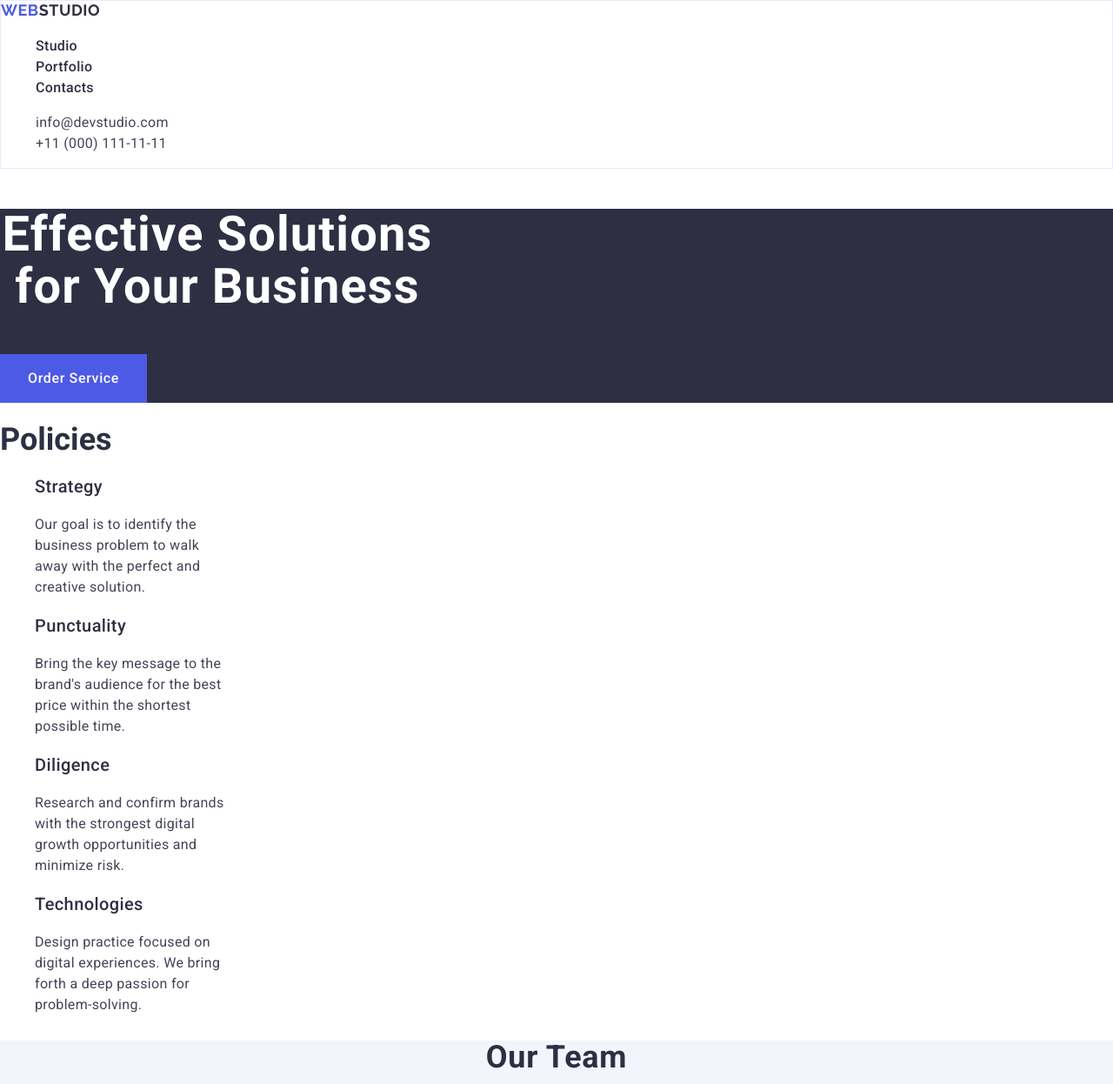
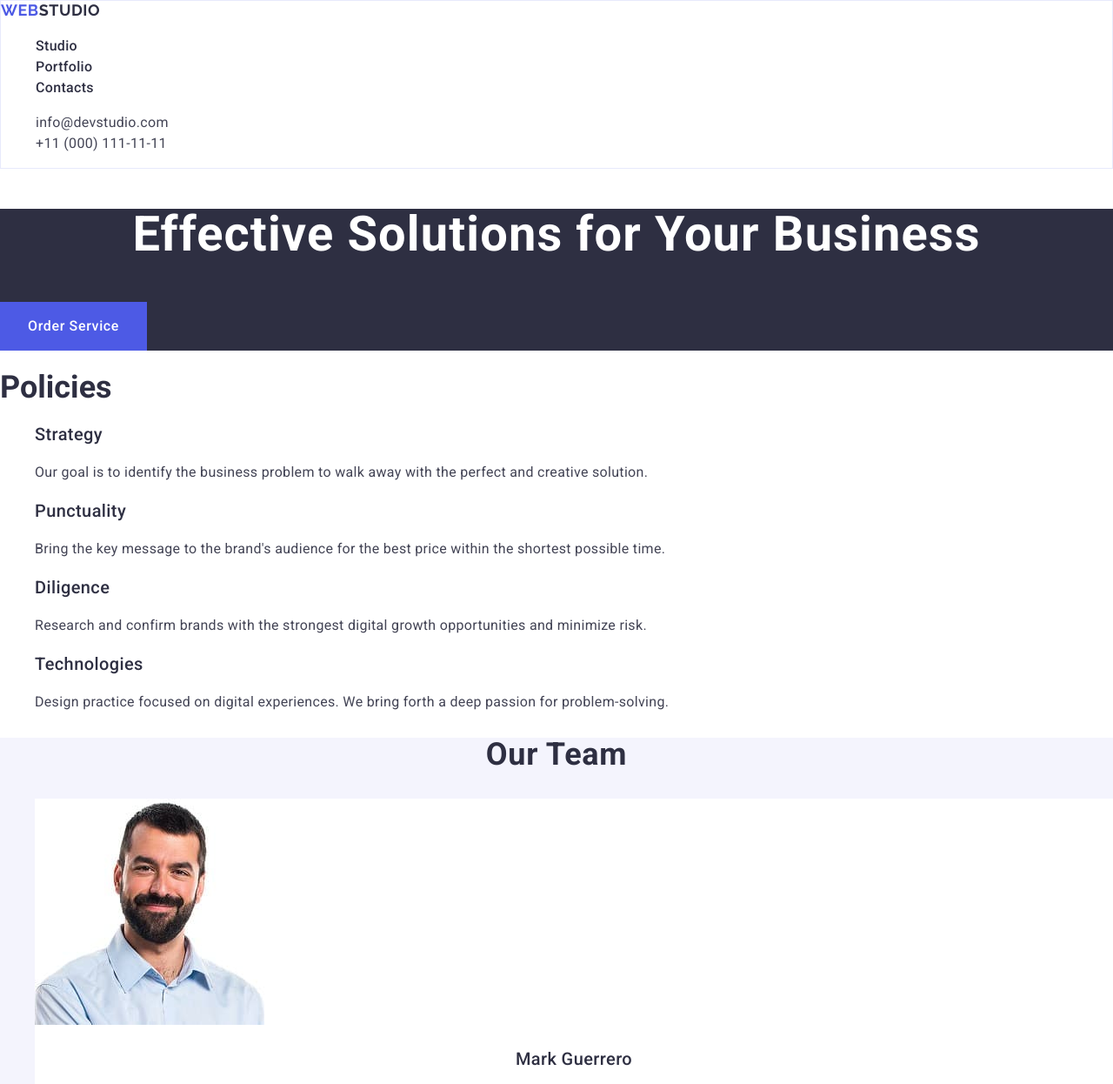
Before and after one commit to ArchiChikenLeg/goit-markup-hw-02, a website: page index.html in a window 1280 px wide. Shown: the top 1246 px of the page at 87% size. Drawn offline with nearby package versions, Linux system fonts and the light colour scheme.

Commit message:
general fixes

```diff
--- a/css/style.css
+++ b/css/style.css
@@ -123,7 +123,6 @@
 
 .section-hero-title{
     color: var(--white-background-color);
-    width: 500px;
     text-align: center;
     line-height: 1.07;
     letter-spacing: 0.02em;
@@ -147,7 +146,6 @@
 
 .section-policies-list{
     text-align: left;
-    width: 264px;
 }
 
 .section-policies-list-item-title{
@@ -178,8 +176,6 @@
 }
 
 .section-team-card{
-    width: 264px;
-    height: 380px;
     background-color: var(--white-background-color);
     border-bottom-left-radius: 4px;
     border-bottom-right-radius: 4px;
--- a/index.html
+++ b/index.html
@@ -4,9 +4,9 @@
     <meta charset="UTF-8" />
     <link href="https://fonts.googleapis.com/css2?family=Roboto:wght@400;500;700&display=swap" rel="stylesheet">
     <link href="https://fonts.googleapis.com/css2?family=Raleway:wght@400;500;700&display=swap" rel="stylesheet">
+    <link rel="preconnect" href="https://fonts.gstatic.com" crossorigin>
     <link rel="stylesheet" href="https://cdn.jsdelivr.net/npm/modern-normalize@2.0.0/modern-normalize.min.css">
-		<link href="css/style.css" rel="stylesheet" />
-    <link rel="preconnect" href="https://fonts.gstatic.com" crossorigin>
+		<link href="./css/style.css" rel="stylesheet" />
     <meta name="viewport" content="width=device-width, initial-scale=1.0" />
     <title>Webstudio</title>
   </head>
```
